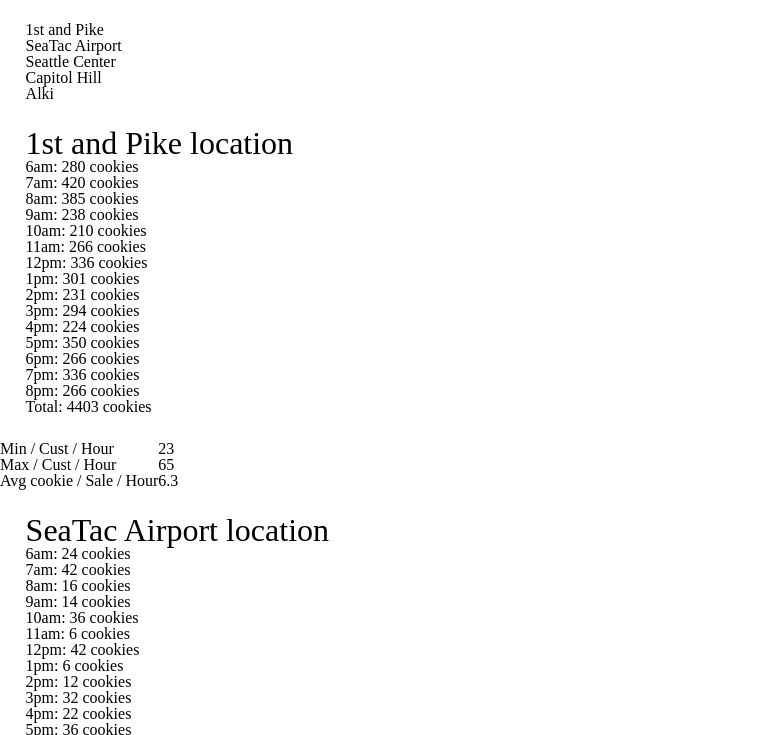
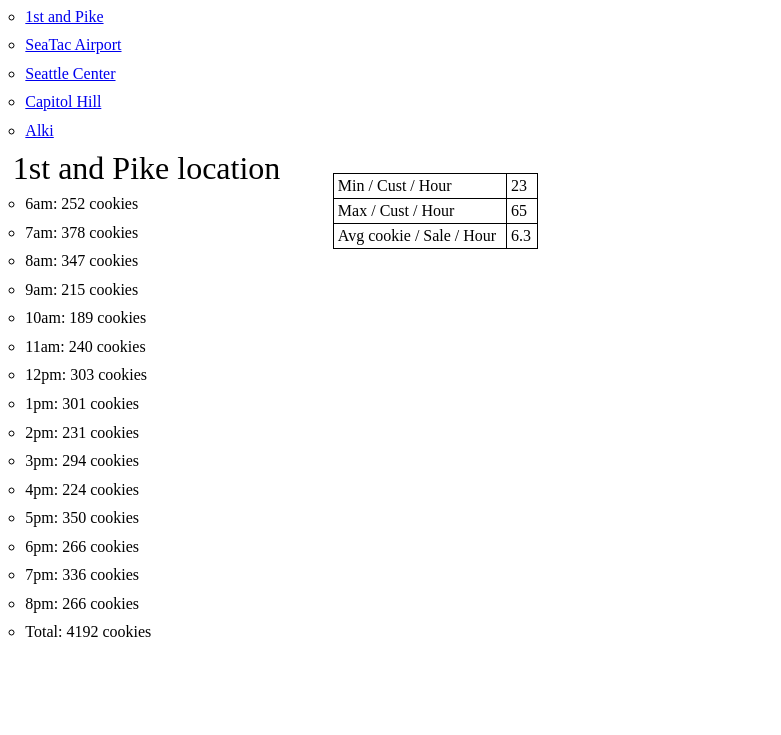
Before and after one commit to nastinsk/cookie-stand, a plain HTML site: page sales.html in a window 1280 px wide. Shown: the part 52-787 px from the top of the page, without its empty margins (0-781 px from the left). Drawn offline with Linux system fonts and the light colour scheme.

Commit message:
work on the 3rd day

```diff
--- a/css/styles.css
+++ b/css/styles.css
@@ -1,9 +1,39 @@
 h1{
     font-size: 3em;
 }
+
+ul {
+    margin: 1%;
+    list-style-type: circle;
+}
 lh {
     font-size: 2em;
+    padding-bottom:5%;
 }
-ul {
-    margin: 2%;
+li {
+    margin: 1%;
 }
+
+ table {
+     position: relative;
+     border: 1px solid black;
+     margin: 1%;
+     width: 16%;
+     text-align: left;
+     left: 20em;
+     bottom: 30em;
+
+}
+
+th {
+    padding: 2%;
+}
+ tr {
+    border: 1px solid black;
+ }
+
+ td {
+    border: 1px solid black;
+    padding: 2%;
+    width: 15%;
+ }
--- a/js/app.js
+++ b/js/app.js
@@ -14,11 +14,13 @@ for (var i = 0; i < minCustList.length; i++){
   showAvgCookies[i] = avgCookiesList[i].textContent;
 }
 
-//function for random numbers. The maximum is exclusive and the minimum is inclusive
+///!!!!!!!FIX THIS FUNCTION !!!!!
+
+//helper function for random numbers. The maximum is exclusive and the minimum is inclusive
 var randomCustomers = function (minCust, maxCust) {
   var min = Math.ceil(minCust);
   var max = Math.floor(maxCust);
-  var randomResult = Math.floor(Math.random() * (max-min)) + min;
+  var randomResult = Math.floor(Math.random() * (max-min+1)) + min;
   return Math.floor(Math.random() * (max-min)) + min;
 };
 
@@ -61,7 +63,6 @@ var capitolHill= {
   avgSale:showAvgCookies[3],
   amountOfCust: randomCustomers,
   cookiesInHour: []
-
 };
 
 var alki = {
@@ -84,20 +85,20 @@ var randomCookies = function (stores){
   for (var i = 0; i < 15; i++) {
     //for 6am to 11am included
     if (i < 6) {
-      var cookiesInHourAvg = stores.amountOfCust(stores.minCust, stores.maxCust)*Math.ceil(stores.avgSale);//random number of cookies for every hour
+      var cookiesInHourAvg = Math.ceil(stores.amountOfCust(stores.minCust, stores.maxCust)*(stores.avgSale));//random number of cookies for every hour
       total+= cookiesInHourAvg;
       stores.cookiesInHour[i] = `${j}am: ${cookiesInHourAvg} cookies`;
       j++;
 
     //for 12pm
     } else if (i === 6) {
-      cookiesInHourAvg = stores.amountOfCust(stores.minCust, stores.maxCust)*Math.ceil(stores.avgSale);//random number of cookies for every hour
+      cookiesInHourAvg = Math.ceil(stores.amountOfCust(stores.minCust, stores.maxCust)*(stores.avgSale));//random number of cookies for every hour
       total+= cookiesInHourAvg;
       stores.cookiesInHour[i] = `12pm: ${cookiesInHourAvg} cookies`;
 
     //for 1pm to 8pm included
     } else {
-      cookiesInHourAvg = stores.amountOfCust(stores.minCust, stores.maxCust)*Math.ceil(stores.avgSale);//random number of cookies for every hour
+      cookiesInHourAvg = Math.ceil(stores.amountOfCust(stores.minCust, stores.maxCust)*Math.ceil(stores.avgSale));//random number of cookies for every hour
       total+= cookiesInHourAvg;
       stores.cookiesInHour[i] = `${i-6}pm: ${cookiesInHourAvg} cookies`;
       j++;
@@ -110,6 +111,11 @@ var randomCookies = function (stores){
 //connecting with html with <ul #stores>
 var storesList = document.getElementById('stores');
 
+
+
+////!!!!!!CHECK liEL CSOPE
+
+var liEl = [];
 //loop to use function randomCookies in all elements of the 'stores' array
 for (var i = 0; i < stores.length; i++){
   randomCookies(stores[i]);
@@ -118,13 +124,42 @@ for (var i = 0; i < stores.length; i++){
   console.log (stores[i].cookiesInHour);
   console.log(`Store total:${stores[i].total}`);
 
-//using the same loop to make a list with future hyperlinks of all the object.names on top of the html
-  var liEl = document.createElement('li');
-  liEl.textContent = `${stores[i].name}`;
-  storesList.appendChild(liEl);
+  // using the same loop to make a list with future hyperlinks of all the object.names on top of the html
+  liEl[i] = document.createElement('li');
+  liEl[i].textContent = '';
+  storesList.appendChild(liEl[i]);
+
 }
 
-var storesList = document.getElementsByClassName('location');
+//hyperlinks to the stores
+var link = document.createElement('a');
+link.setAttribute('href', '#pike');
+link.textContent = `${stores[0].name}`;
+liEl[0].appendChild(link);
+
+link = document.createElement('a');
+link.setAttribute('href', '#seaTac');
+link.textContent = `${stores[1].name}`;
+liEl[1].appendChild(link);
+
+link = document.createElement('a');
+link.setAttribute('href', '#seattleCenter');
+link.textContent = `${stores[2].name}`;
+liEl[2].appendChild(link);
+
+link = document.createElement('a');
+link.setAttribute('href', '#capitolHill');
+link.textContent = `${stores[3].name}`;
+liEl[3].appendChild(link);
+
+link = document.createElement('a');
+link.setAttribute('href', '#alki');
+link.textContent = `${stores[4].name}`;
+liEl[4].appendChild(link);
+
+
+
+storesList = document.getElementsByClassName('location');
 
 //loop to show the random cookies result for each hour for each location in html
 for (i = 0; i < stores.length; i++){
@@ -141,6 +176,4 @@ for (i = 0; i < stores.length; i++){
   liEl = document.createElement('li');
   liEl.textContent = `Total: ${stores[i].total} cookies`;
   storesList[i].appendChild(liEl);
-
-
 }
--- a/sales.html
+++ b/sales.html
@@ -13,98 +13,95 @@
         <h1>Daily sales for Pat's Salmon Cookies.</h1>
         <ul id = "stores">
         </ul>
+        <!-- 1st and Pike -->
+        <ul class = "location" id = "pike">
+        </ul>
 
-        <ul class = "location">
-        </ul>
-        <!-- 1st and Pike -->
         <table class = "startingNumbers">
             <tr>
-                <td>Min / Cust / Hour</td>
+                <th>Min / Cust / Hour</th>
                 <td class="min">23</td>
             </tr>
             <tr>
-                <td>Max / Cust / Hour</td>
+                <th>Max / Cust / Hour</th>
                 <td class="max">65</td>
             </tr>
             <tr>
-                <td>Avg cookie / Sale / Hour</td>
+                <th>Avg cookie / Sale / Hour</th>
                 <td class="avg">6.3</td>
             </tr>
         </table>
         <!-- SeaTac airport -->
-        <ul class = "location">
+        <ul class = "location" id = "seaTac" >
         </ul>
         <table class = "startingNumbers">
                 <tr>
-                    <td>Min / Cust / Hour</td>
+                    <th>Min / Cust / Hour</th>
                     <td class="min">3</td>
                 </tr>
                 <tr>
-                    <td>Max / Cust / Hour</td>
+                    <th>Max / Cust / Hour</th>
                     <td class="max">24</td>
                 </tr>
                 <tr>
-                    <td>Avg cookie / Sale / Hour</td>
+                    <th>Avg cookie / Sale / Hour</th>
                     <td class="avg">1.2</td>
                 </tr>
             </table>
 
         <!-- Seattle Center -->
-        <ul class = "location">
+        <ul class = "location" id = "seattleCenter">
         </ul>
         <table class = "startingNumbers">
                 <tr>
-                    <td>Min / Cust / Hour</td>
+                    <th>Min / Cust / Hour</th>
                     <td class="min">11</td>
                 </tr>
                 <tr>
-                    <td>Max / Cust / Hour</td>
+                    <th>Max / Cust / Hour</th>
                     <td class="max">38</td>
                 </tr>
                 <tr>
-                    <td>Avg cookie / Sale / Hour</td>
+                    <th>Avg cookie / Sale / Hour</th>
                     <td class="avg">3.7</td>
                 </tr>
             </table>
         <!-- Capitol Hill -->
-        <ul class = "location">
+        <ul class = "location" id = "capitolHill">
         </ul>
         <table class = "startingNumbers">
             <tr>
-                <td>Min / Cust / Hour</td>
+                <th>Min / Cust / Hour</th>
                 <td class="min">20</td>
             </tr>
             <tr>
-                <td>Max / Cust / Hour</td>
+                <th>Max / Cust / Hour</th>
                 <td class="max">38</td>
             </tr>
             <tr>
-                <td>Avg cookie / Sale / Hour</td>
+                <th>Avg cookie / Sale / Hour</th>
                 <td class="avg">2.3</td>
             </tr>
         </table>
         <!-- Alki -->
-        <ul class = "location">
+        <ul class = "location" id = "alki">
         </ul>
         <table class = "startingNumbers">
                 <table class = "startingNumbers">
             <tr>
-                <td>Min / Cust / Hour</td>
+                <th>Min / Cust / Hour</th>
                 <td class="min">2</td>
             </tr>
             <tr>
-                <td>Max / Cust / Hour</td>
+                <th>Max / Cust / Hour</th>
                 <td class="max">16</td>
             </tr>
             <tr>
-                <td>Avg cookie / Sale / Hour</td>
+                <th>Avg cookie / Sale / Hour</th>
                 <td class="avg">4.6</td>
             </tr>
         </table>
 
-        <ul>
-            <li><a href = https://www.w3schools.com/jsref/prop_text_value.asp> blablabla</a></li>
-        </ul>
         <script src="js/app.js"></script>
     </body>
 </html>
```
